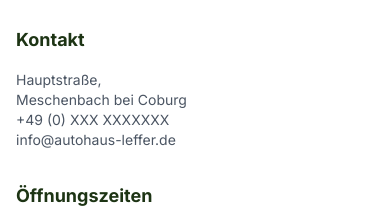
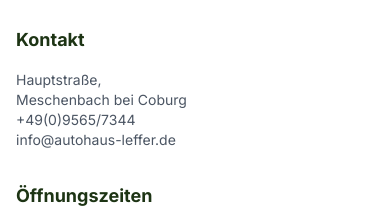
Before and after one commit to Nevoo/auto-leffer, a Next.js app: page / in a window 390 px wide. Shown: the part 4904-5112 px from the top of the page. Built offline with nearby package versions, Linux system fonts and the light colour scheme.

Commit message:
phone number

```diff
--- a/src/components/footer.js
+++ b/src/components/footer.js
@@ -1,6 +1,6 @@
-'use client'
+"use client";
 
-import Link from 'next/link'
+import Link from "next/link";
 
 export function Footer() {
   return (
@@ -15,13 +15,15 @@
                 <br />
                 Meschenbach bei Coburg
                 <br />
-                +49 (0) XXX XXXXXXX
+                +49(0)9565/7344
                 <br />
                 info@autohaus-leffer.de
               </p>
             </div>
             <div>
-              <h4 className="text-lg font-bold text-[#1D3414]">Öffnungszeiten</h4>
+              <h4 className="text-lg font-bold text-[#1D3414]">
+                Öffnungszeiten
+              </h4>
               <div className="mt-4 space-y-2 text-sm text-gray-600">
                 <p>Mo - Fr: 8:00 - 12:00</p>
                 <p>13:00 - 17:30</p>
@@ -31,10 +33,16 @@
             <div>
               <h4 className="text-lg font-bold text-[#1D3414]">Rechtliches</h4>
               <div className="mt-4 space-y-2 text-sm text-gray-600">
-                <Link href="/impressum" className="block hover:text-[#1D3414] transition-colors">
+                <Link
+                  href="/impressum"
+                  className="block hover:text-[#1D3414] transition-colors"
+                >
                   Impressum
                 </Link>
-                <Link href="/datenschutz" className="block hover:text-[#1D3414] transition-colors">
+                <Link
+                  href="/datenschutz"
+                  className="block hover:text-[#1D3414] transition-colors"
+                >
                   Datenschutz
                 </Link>
               </div>
@@ -46,5 +54,5 @@
         </div>
       </div>
     </footer>
-  )
+  );
 }
```
